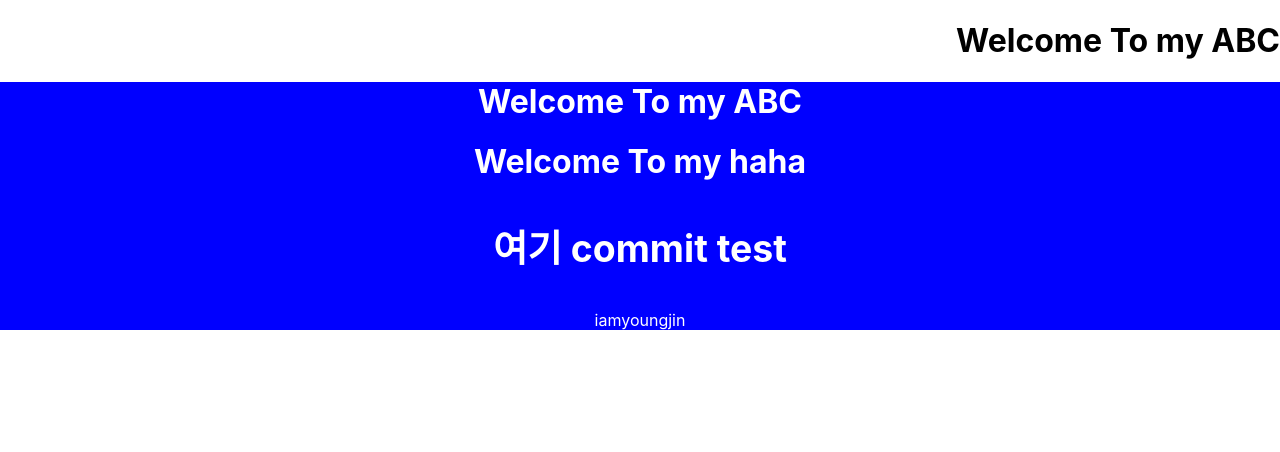
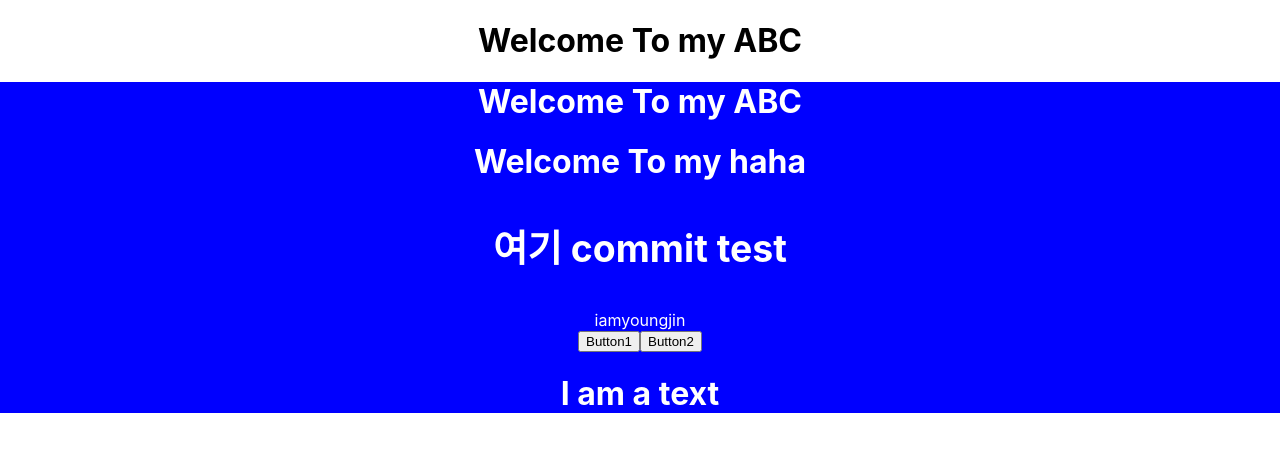
Before and after one commit to iamyoungjin/portfolio, a React (Create React App) app: page / in a window 1280 px wide. Shown: the top 452 px of the page. Built offline with nearby package versions, Linux system fonts and the light colour scheme.

Commit message:
test stateful component test

```diff
--- a/src/App.js
+++ b/src/App.js
@@ -2,33 +2,13 @@ import logo from './logo.svg';
 import styled from 'styled-components';
 import './App.css';
 import { Component } from 'react';
-
-// function App() {
-//   return (
-//     <div className="App">
-//       <header className="App-header">
-//         <img src={logo} className="App-logo" alt="logo" />
-//         <p>
-//           안녕하세요
-//         </p>
-//         <a
-//           className="App-link"
-//           href="https://reactjs.org"
-//           target="_blank"
-//           rel="noopener noreferrer"
-//         >
-//           Learn React
-//         </a>
-//       </header>
-//     </div>
-//   );
-// }
-
+import Menu from './components/menu/menu'
 const Container = styled.div`
-  text-align: right;
-`
+  text-align: center;
+`;
 
 //stateful component
+
 //stateless component
 const MyComponent = props => {
 return <h1>Welcome To my {props.text} {props.children}</h1>;
@@ -48,6 +28,7 @@ class App extends Component{
           <h3>여기 commit test</h3>
         </MyComponent>
         iamyoungjin
+        <Menu/>
       </div>
       </Container>
     );
--- /dev/null
+++ b/src/components/menu/menu.js
@@ -0,0 +1,20 @@
+import React, {Component} from 'react';
+
+class Menu extends Component{
+    state = {
+        text: "I am a text"
+    }
+
+    render(){
+        return(
+        <div>
+            <button onClick={()=>alert('Button1')}>Button1</button>
+            <button onClick={()=>this.setState({text:"Button2"})}>Button2</button>
+            <br/>
+            <h1>{this.state.text}</h1>
+        </div>
+        );
+    }
+}
+
+export default Menu;
```
